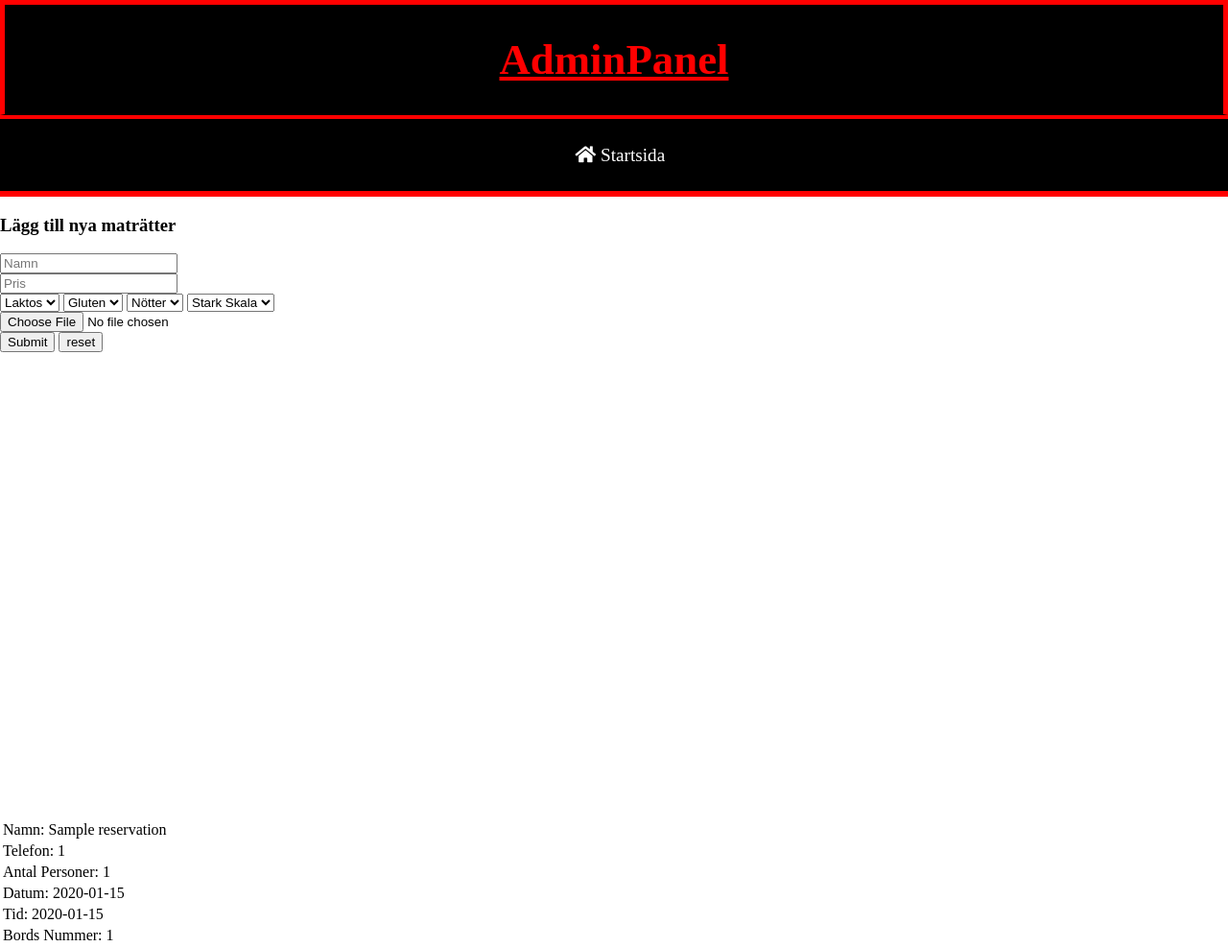
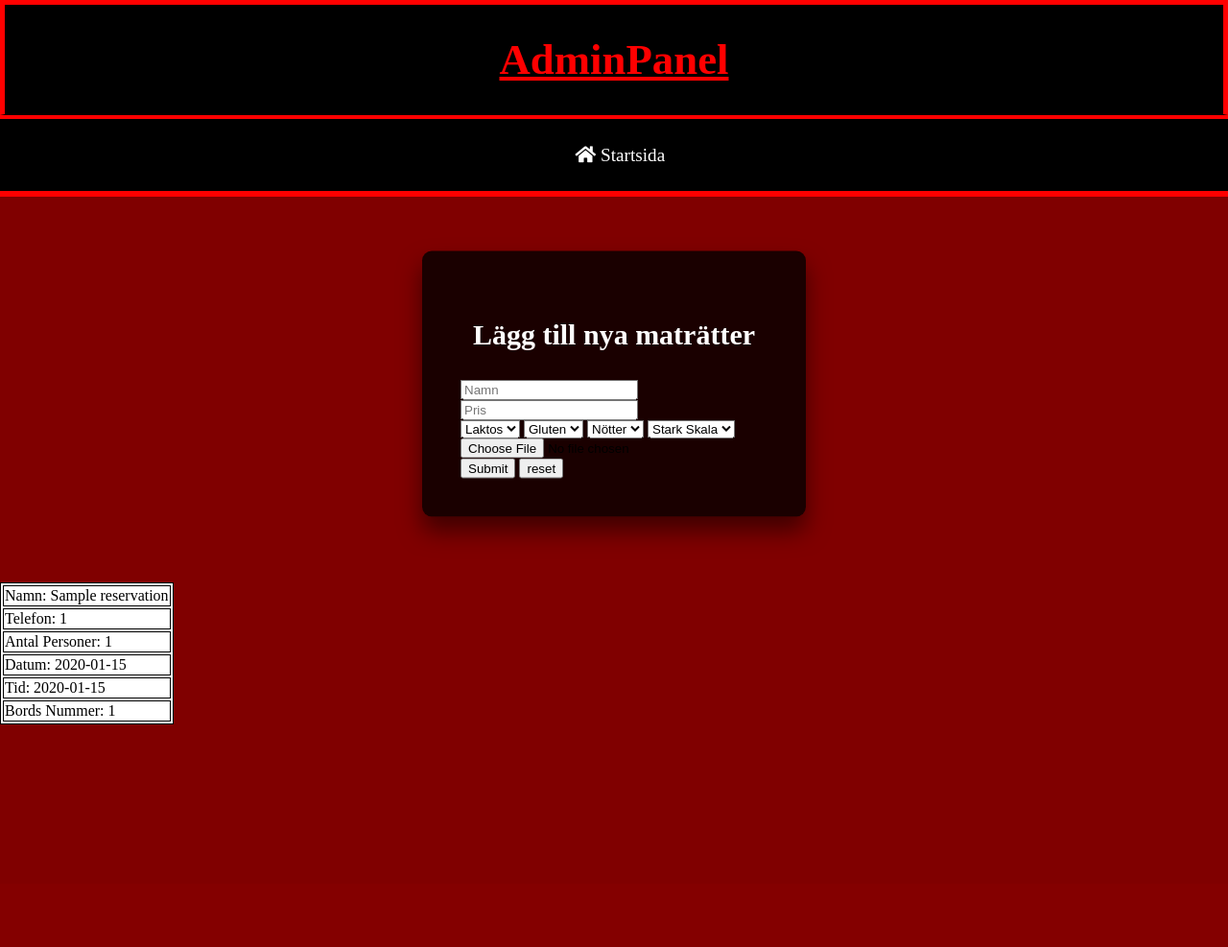
Before and after one commit to Simonbackman/Slutprojekt, a PHP site: page /admin.php in a window 1280 px wide. Shown: the whole page at 96% size. After the commit the page ends 755 px from the top, so only its background shows below. Run offline with PHP 8.4, Linux system fonts and the light colour scheme; tables that the repository leaves empty hold one stand-in row (values such as "Sample post"); some libraries are stand-ins or nearby versions.

Commit message:
fixed nav prob

```diff
--- a/css.css
+++ b/css.css
@@ -16,6 +16,7 @@
     border-top: 5px solid red;
 	}
 nav{
+    float:left;
     width:100%;
     height:75px;
     border-bottom: 6px solid red;
@@ -36,14 +37,6 @@
 .admin_nav_item:hover {
     background-color: red;
     color:white;
-
-
-.admin_nav{
-
-}
-.nav_item{
-    margin-left: 38%;
-
 }
 .admin_section{
     background: maroon;
@@ -261,14 +254,13 @@
     text-align:center;
     font-size: 30px;
 }
-
+.info_reservation {
+    float:left;
+}
 .info_reservation, .admin_tr, .admin_table {
     border: 1px solid black;
     background-color: white;
-    float:left;
-
 }
-
 .admin_tr, .admin_table {
     margin:0.5%;
 }
```
